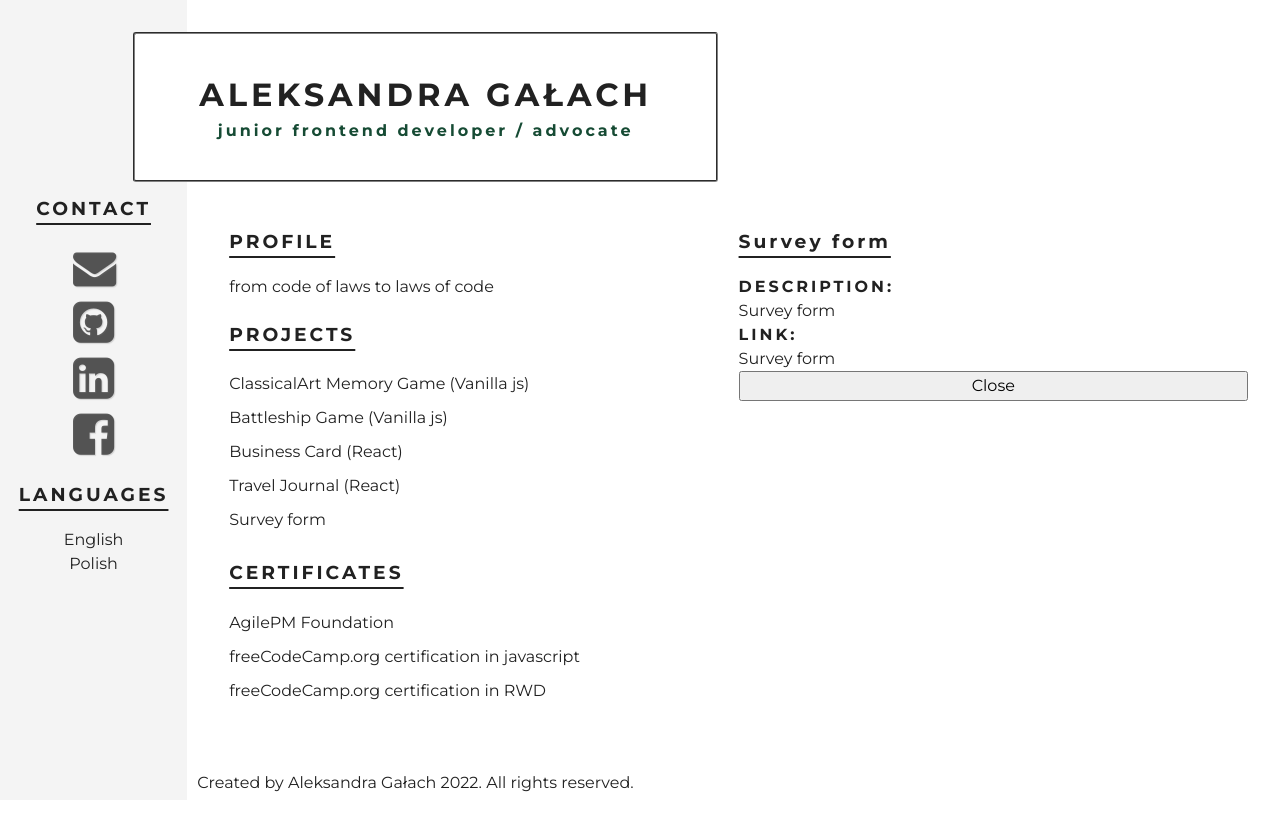
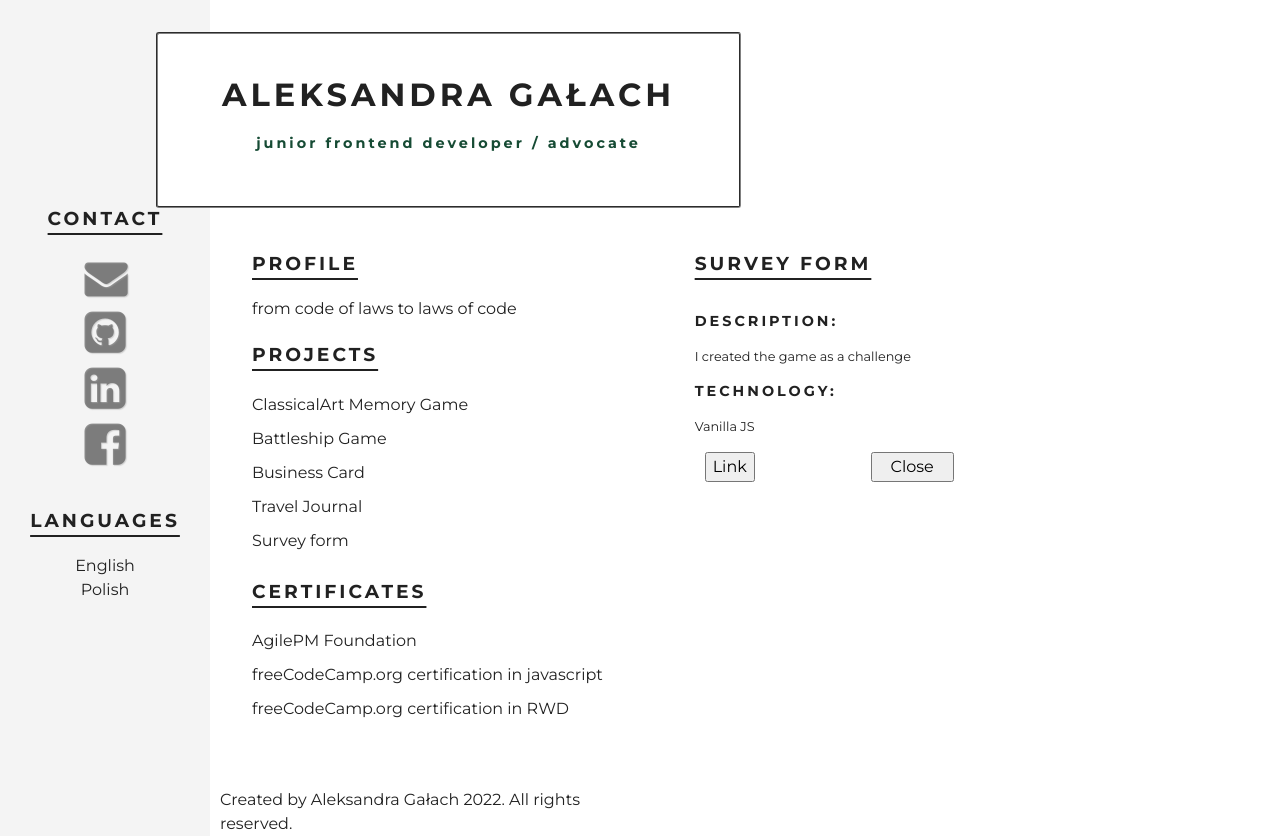
Before and after one commit to Rachelkakoderka/portfolio-cv-style, a React (Create React App) app: page / in a window 1280 px wide. Both pictures are taken after a click on the element "Survey form". Before the commit the page ends 800 px from the top, so only its background shows below. Built offline with nearby package versions, Linux system fonts and the light colour scheme.

Commit message:
projects-tile

```diff
--- a/src/App.css
+++ b/src/App.css
@@ -91,9 +91,10 @@ a {
     font-family: "Montserrat", sans-serif;
     display: grid;
     grid-template: 3 / 2;
-    grid-template-columns: 1fr 3fr 3fr ;
+    grid-template-columns: 1fr 2fr 3fr;
     height: 100vh;
     gap: 10px;
+    height: 100vh;
 }
 
 .menu {
@@ -116,13 +117,14 @@ a {
     display:flex;
     flex-direction: column;
     justify-content: flex-end;
+    margin-bottom: 1em;
     /* align-items: center; */
 }
 
 .menu--contact-link {
     display: block;
     margin: .25em;
-    color:#212121b7;
+    color:#2121217a;
     transition: transform 0.3s ease-out;
 }
 
@@ -134,7 +136,7 @@ a {
 
 .menu--contact-link:hover {
     color: #212121;
-    transform: translateY(-5px);
+    transform: scale(1.1);
 }
 
 .menu--languages  {
@@ -181,10 +183,12 @@ a {
 
 .projects {
     padding:2em;
-    grid-column: 2/-1;
+    grid-column: 2/4;
     display: grid;
-    grid-template-columns: 1fr 1fr;
+    grid-template-columns: 2fr 1.5fr 1fr;
+    grid-template-rows: repeat(3, auto) ;
 }
+
 .projects > * {
     margin-bottom: 20px;
 
@@ -198,10 +202,16 @@ h3 {
     display: block;
 }
 
+h4 {
+  font-size: .90em;
+  margin: 1em 0;
+}
+
 .project--link {
     display: block;
     width: fit-content;
     padding: 5px 0;
+    cursor: pointer;
 
 
 }
@@ -224,8 +234,10 @@ h3 {
 } */
 
 .projects--tile {
-  grid-row: 1/3;
-  grid-column: 2/3;
+
+  grid-column: 2 / 3;
+  grid-row: 1 / 3;
+
 
 }
 
@@ -235,13 +247,26 @@ h3 {
 }
 
 .projects-tile--content p {
-  display: ;
-}
-.project-tile--button {
-  display: block;
+  font-size: .8em;
+  text-transform: none;
 }
 
-.projects-certificates {
+.projects-tile--content:first-child  {
+  text-transform: uppercase;
+}
+
+.projects-tile--buttons {
+display: grid;
+grid-template-columns: repeat(2, 1fr);
+}
+
+.projects-tile--button {
+  display: block;
+  max-width: 50%;
+  margin: 1em 10px;
+}
+
+.projects--certificates {
   display: flex;
   flex-direction: column;
   width: fit-content;
@@ -259,11 +284,19 @@ h3 {
 
   font-weight: 700;
 }
+
+.placeholder {
+  grid-row: 1 / 3;
+  grid-column: 3 / 4;
+}
+
 .footer {
   /* Change */
+
     display: flex;
     flex-direction: column;
     align-items: flex-end;
+
 }
 
 .footer-text {
--- a/src/assets/projectsData.js
+++ b/src/assets/projectsData.js
@@ -3,10 +3,11 @@ export default [
 		id: 1,
 		show: true,
 		link: "https://konradgalach.link",
-		title: "ClassicalArt Memory Game (Vanilla js)",
+		title: "ClassicalArt Memory Game",
 		description: {
-			tech: "Vanilla JS",
-			inspiration: "my own"
+			technology: "Vanilla JS, CSS, HTML5",
+			inspiration: "my own",
+			fullDescription: "Simple memory game with art pieces as cards. In the feature I plan to re-write the game in React and add new features such as: keeping best score, different difficulty levels and option to restart the game. You can play it online - just click the button below."
 
 		}
 	},
@@ -14,71 +15,121 @@ export default [
 		id: 2,
 		show: true,
 		link: "https://github.com/Rachelkakoderka/Battleship-game",
-		title: "Battleship Game (Vanilla js)" ,
-		description: {}
+		title: "Battleship Game" ,
+		description: {
+			technology: "Vanilla JS, HTML5",
+			inspiration: "my own",
+			fullDescription: "My very first project based partially on the material from the book 'Head First: Javascript Programming'. "
+
+		}
 	},
 	{
 		id: 3,
 		show: true,
 		link: "https://github.com/Rachelkakoderka/Businnes-card",
-		title: "Business Card (React)",
-		description: {}
+		title: "Business Card",
+		description: {
+			technology: "React",
+			inspiration: "my own",
+			fullDescription: "I created the game as a challenge "
+
+		}
 	},
 	{
 		id: 4,
 		show: false,
 		link: "./battleship-game/battleshipAG.html",
-		title: "ClassicalArt Memory Game (Vanilla js)",
-		description: {}
+		title: "ClassicalArt Memory Game",
+		description: {
+			technology: "Vanilla JS",
+			inspiration: "my own",
+			fullDescription: "I created the game as a challenge "
+
+		}
 	},
 	{
 		id: 5,
 		show: true,
 		link: "https://github.com/Rachelkakoderka/travel-journal",
-		title: "Travel Journal (React)",
-		description: {}
+		title: "Travel Journal",
+		description: {
+			technology: "React",
+			inspiration: "my own",
+			fullDescription: "I created the game as a challenge "
+
+		}
 	},
 	{
 		id: 6,
 		show: false,
 		link: "https://freecodecamp.org/certification/fccd924f8fe-ae7b-4a35-9ac0-e799be6ea970/javascript-algorithms-and-data-structures",
 		title: "freeCodeCamp.org certification in javascript",
-		description: {}
+		description: {
+			technology: "Vanilla JS",
+			inspiration: "my own",
+			fullDescription: "I created the game as a challenge "
+
+		}
 	},
 	{
 		id: 7,
 		show: false,
 		link: "https://www.freecodecamp.org/certification/fccd924f8fe-ae7b-4a35-9ac0-e799be6ea970/responsive-web-design",
 		title: "freeCodeCamp.org certification in RWD",
-		description: {}
+		description: {
+			technology: "Vanilla JS",
+			inspiration: "my own",
+			fullDescription: "I created the game as a challenge "
+
+		}
 	},
 	{
 		id: 8,
 		show: true,
 		link: "https://codepen.io/rachelkakoderka/pen/bGrNqLm",
 		title: "Survey form",
-		description: {}
+		description: {
+			technology: "Vanilla JS",
+			inspiration: "my own",
+			fullDescription: "I created the game as a challenge "
+
+		}
 	},
 	{
 		id: 9,
 		show: false,
 		link: "https://codepen.io/rachelkakoderka/pen/WNOPWPg",
 		title: "Tribute page",
-		description: {}
+		description: {
+			technology: "Vanilla JS",
+			inspiration: "my own",
+			fullDescription: "I created the game as a challenge "
+
+		}
 	},
     {
 		id: 10,
 		show: false,
 		link: "https://codepen.io/rachelkakoderka/pen/qBXZOaX",
 		title: "Product landing page",
-		description: {}
+		description: {
+			technology: "Vanilla JS",
+			inspiration: "my own",
+			fullDescription: "I created the game as a challenge "
+
+		}
 	},
     {
 		id: 11,
 		show: false,
 		link: "https://codepen.io/rachelkakoderka/pen/eYEZRXW",
 		title: "Technical documentation page",
-		description: {}
+		description: {
+			technology: "Vanilla JS",
+			inspiration: "my own",
+			fullDescription: "I created the game as a challenge "
+
+		}
 	},
 
 ];
--- a/src/components/ProjectTile.js
+++ b/src/components/ProjectTile.js
@@ -1,24 +1,32 @@
 import React from "react";
 
+export default function ProjectTile(prop) {
+    console.log(prop)
+  return (
+    <div className="projects-tile--content">
+      <h3> {prop.chosenProject.title} </h3>
 
-export default function ProjectTile(prop){
 
-    return (
-         <div className="projects-tile--content">
-        <h3> {prop.description}</h3>
-        <p> </p>
+      <h4> DESCRIPTION:</h4>
+      <p>{prop.chosenProject.description.fullDescription}  </p>
 
-        <h4> DESCRIPTION:</h4>
-        <p> {prop.description}</p>
+      <h4> TECHNOLOGY:</h4>
+      <p>{prop.chosenProject.description.technology}  </p>
 
-        <h4> LINK:</h4>
-        <p> {prop.description}</p>
+     <div className="projects-tile--buttons">
+      <a href={prop.chosenProject.link}
+       className="projects-tile--button" >
+        <button>Link
+        </button>
+        </a>
 
-        <button
+      <button
         className="projects-tile--button"
-        onClick={prop.closeButton}
-        > Close </button>
+        onClick={prop.closeButton}>
+        Close
+      </button>
+
         </div>
-    )
-
+    </div>
+  );
 }
--- a/src/components/Projects.js
+++ b/src/components/Projects.js
@@ -6,13 +6,19 @@ import ProjectTile from "./ProjectTile";
 export default function Projects() {
   const [projectTile, setProjectTile] = React.useState("");
 
+  let data = projectsData;
+
+
   function showProject(project) {
-    console.log(project.target.innerText);
+
     let projectName = project.target.innerText;
-    return setProjectTile(projectName);
+    let foundProject = data.filter(x=> x.title === projectName);
+    let chosenProject = foundProject[0];
+
+    return setProjectTile(chosenProject);
   }
 
-  let data = projectsData;
+
 
   const projectsToShow = data
     .filter((x) => x.show === true)
@@ -35,11 +41,13 @@ export default function Projects() {
         <p>from code of laws to laws of code</p>
       </div>
 
-
+      <div className="placeholder"></div>
 
 
       <div className="projects--tile">
-        { projectTile ? <ProjectTile description={projectTile} closeButton={() => setProjectTile("")} /> : ""}
+        { projectTile ? <ProjectTile
+        chosenProject={projectTile}
+        closeButton={() => setProjectTile("")} /> : ""}
       </div>
 
 
```
